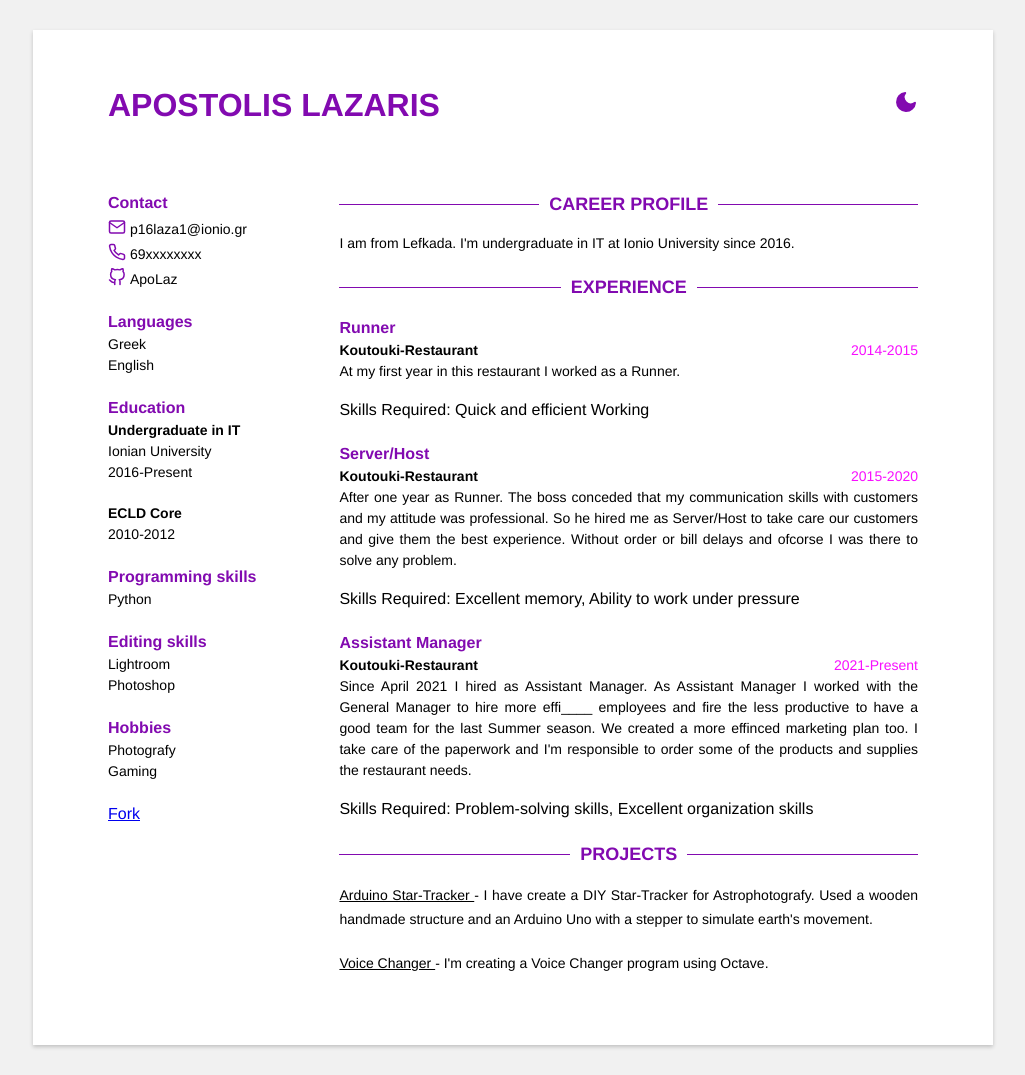
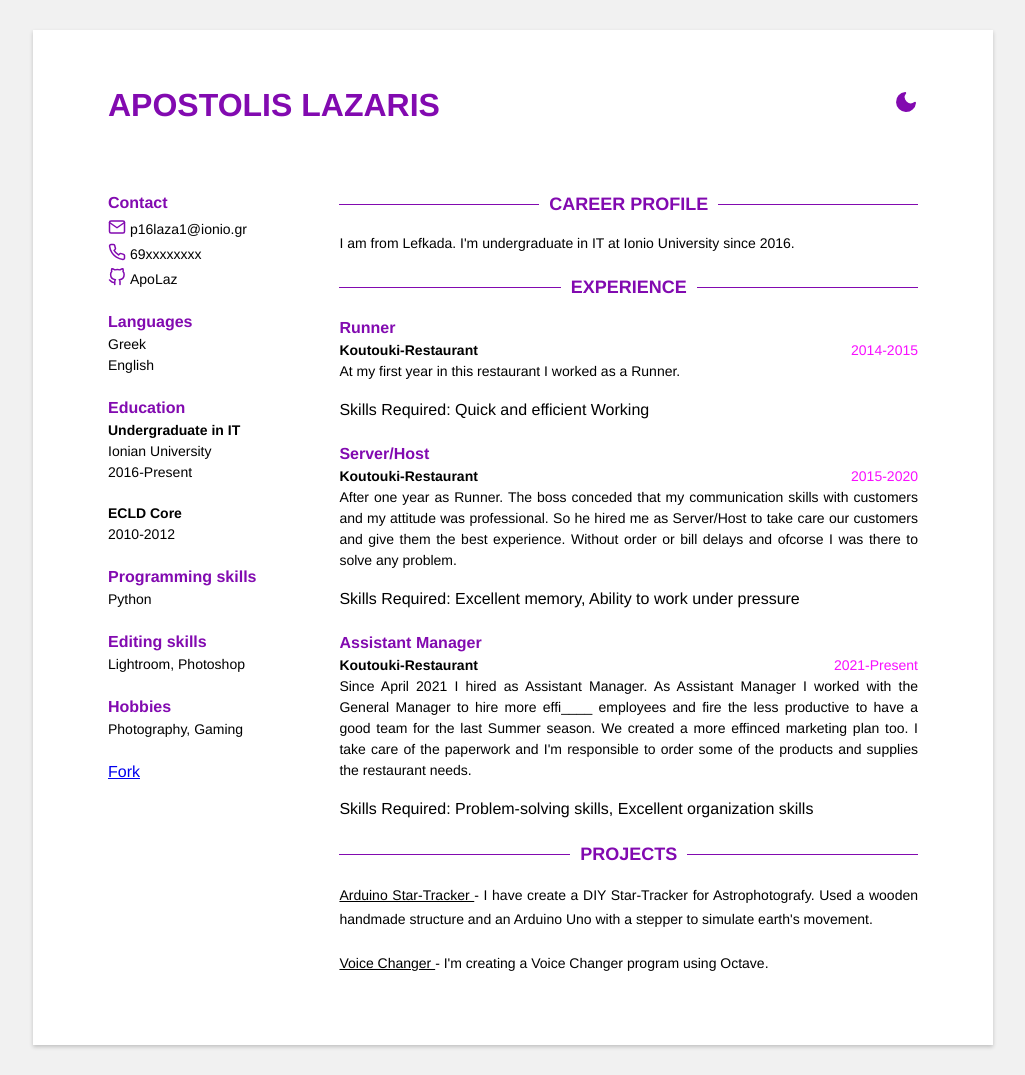
Before and after one commit to ApoLaz/my-cv, a Jekyll site: the page built from index.html, in a window 1280 px wide. Shown: the whole page, without its empty margins (127-1152 px from the left). Built offline with Jekyll 4.4.1, drawn with Linux system fonts in a browser that asks for light colours.

Commit message:
pdf update

```diff
--- a/_data/data.yml
+++ b/_data/data.yml
@@ -16,8 +16,7 @@ contact:
   github: ApoLaz
   linkedin:
   phone: 69xxxxxxxx
-  gitlab:
-  twitter:
+
 
 languages:
   - idiom: Greek
@@ -40,14 +39,12 @@ skills:
       -
   - category: Editing
     skill:
-      - Lightroom
-      - Photoshop
+      - Lightroom, Photoshop
 
 hobbies:
   - category: Hobbies
     hobby:
-      - Photografy
-      - Gaming
+      - Photography, Gaming
 
 
 # Profile
```
